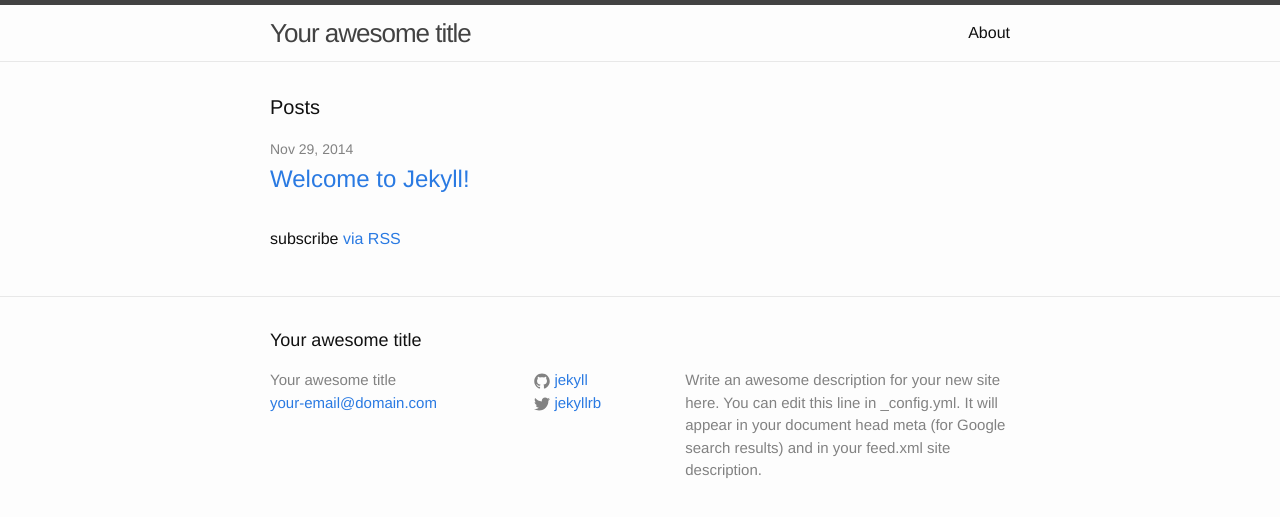
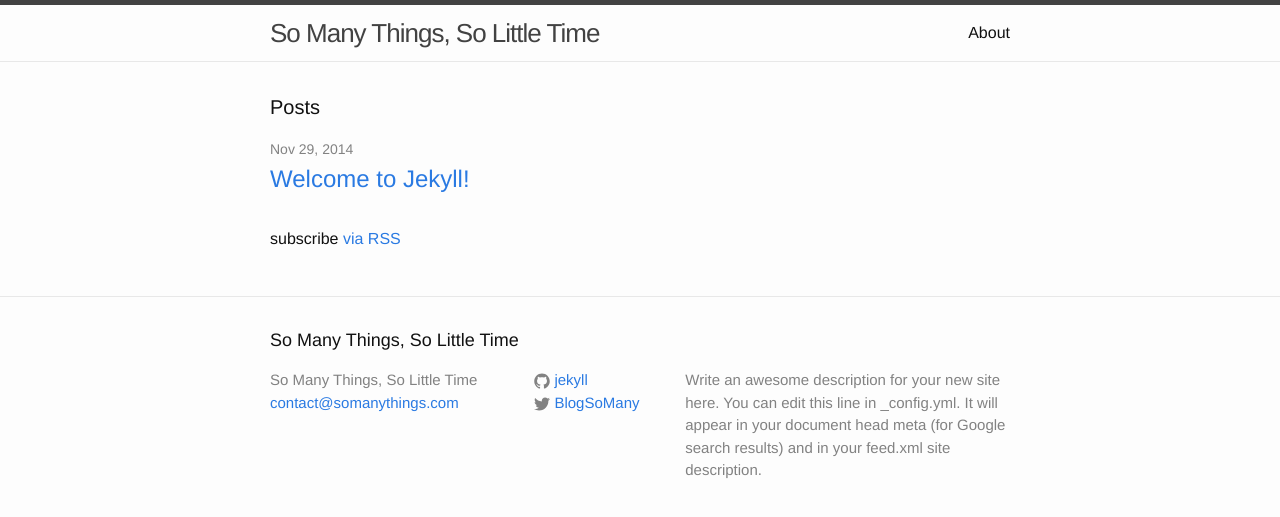
Before and after one commit to somanythingssolittletime/somanythingssolittletime.github.io, a Jekyll site: the page built from index.html, in a window 1280 px wide. Shown: the top 517 px of the page. Built offline with Jekyll 4.4.1, drawn with Linux system fonts in a browser that asks for light colours.

Commit message:
updates personal information

```diff
--- a/_config.yml
+++ b/_config.yml
@@ -1,13 +1,13 @@
 # Site settings
-title: Your awesome title
-email: your-email@domain.com
+title: So Many Things, So Little Time
+email: contact@somanythings.com
 description: > # this means to ignore newlines until "baseurl:"
   Write an awesome description for your new site here. You can edit this
   line in _config.yml. It will appear in your document head meta (for
   Google search results) and in your feed.xml site description.
 baseurl: "" # the subpath of your site, e.g. /blog/
-url: "http://yourdomain.com" # the base hostname & protocol for your site
-twitter_username: jekyllrb
+url: "http://somanythings.io" # the base hostname & protocol for your site
+twitter_username: BlogSoMany
 github_username:  jekyll
 
 # Build settings
```
